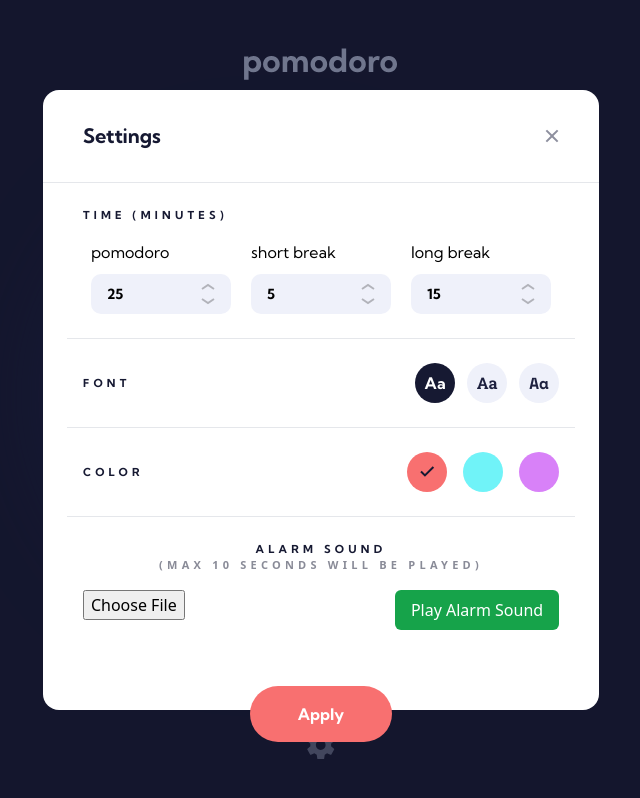
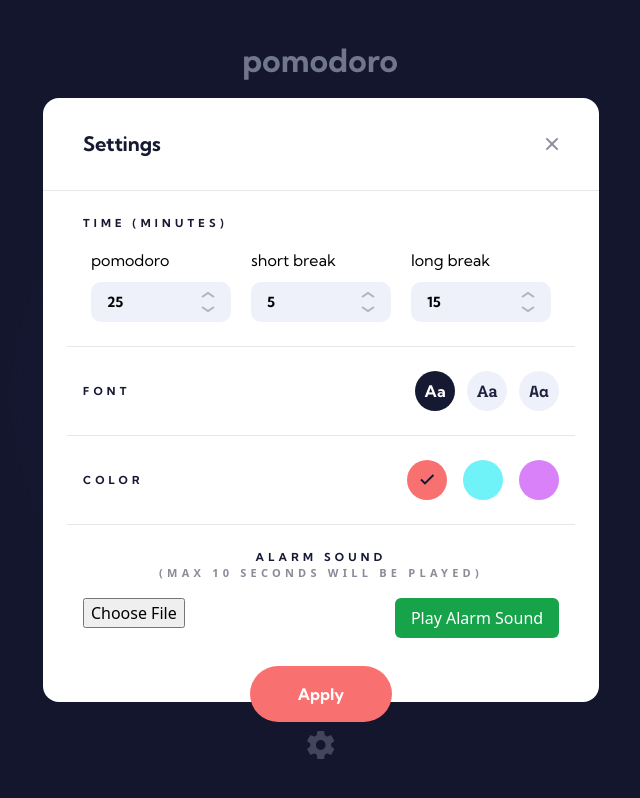
Before and after one commit to Deeperr0/pomodoro-timer, a React (Vite) app: page / in a window 1280 px wide. Both pictures are taken after a click on the icon 640 px from the left and 745 px from the top of the page. Shown: the whole page, without its empty margins (319-959 px from the left). Built offline with nearby package versions, Linux system fonts and the light colour scheme.

Commit message:
Fixed setting overlay

```diff
--- a/src/components/Settings/Settings.jsx
+++ b/src/components/Settings/Settings.jsx
@@ -298,7 +298,7 @@ export default function Settings({ setToggleSettings }) {
       </div>
       <div className="flex justify-center w-full">
         <button
-          className="relative py-[18px] px-12 bg-customRed rounded-full top-4 md:top-8 font-bold leading-tight hover:brightness-125"
+          className="relative py-[18px] px-12 bg-customRed rounded-full top-5 -mt-4 font-bold leading-tight hover:brightness-125"
           style={{ fontFamily: localFont }}
           onClick={() => {
             applyChanges();
```
